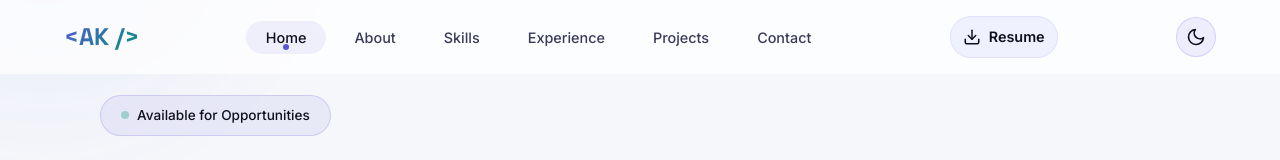
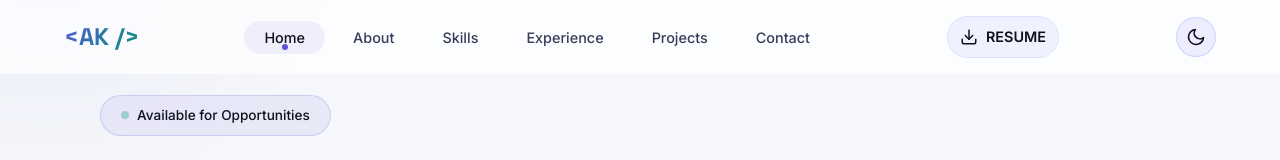
Before and after one commit to abinivesh1696/PERSONAL-PORTFOLIO, a React (Vite) app: page / in a window 1280 px wide. Shown: the top 160 px of the page. Built offline with nearby package versions, Linux system fonts and the light colour scheme.

Commit message:
Change resume text to uppercase

```diff
--- a/src/components/Navbar.jsx
+++ b/src/components/Navbar.jsx
@@ -70,7 +70,7 @@ const Navbar = ({ activeSection, isDarkMode, setIsDarkMode }) => {
           title="Download resume"
         >
           <FiDownload size={18} />
-          <span className="resume-text">Resume</span>
+          <span className="resume-text">RESUME</span>
         </a>
 
         <button
```
